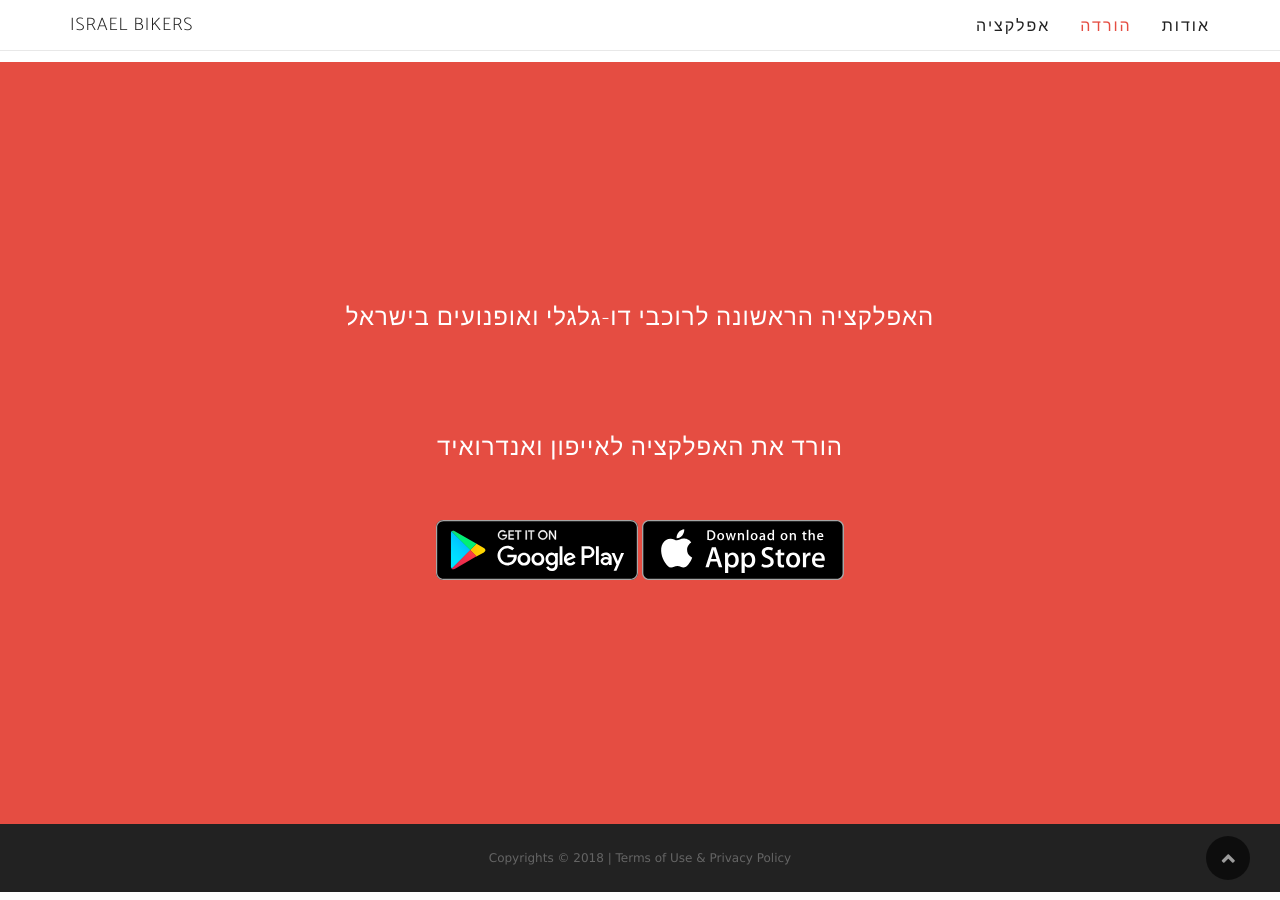
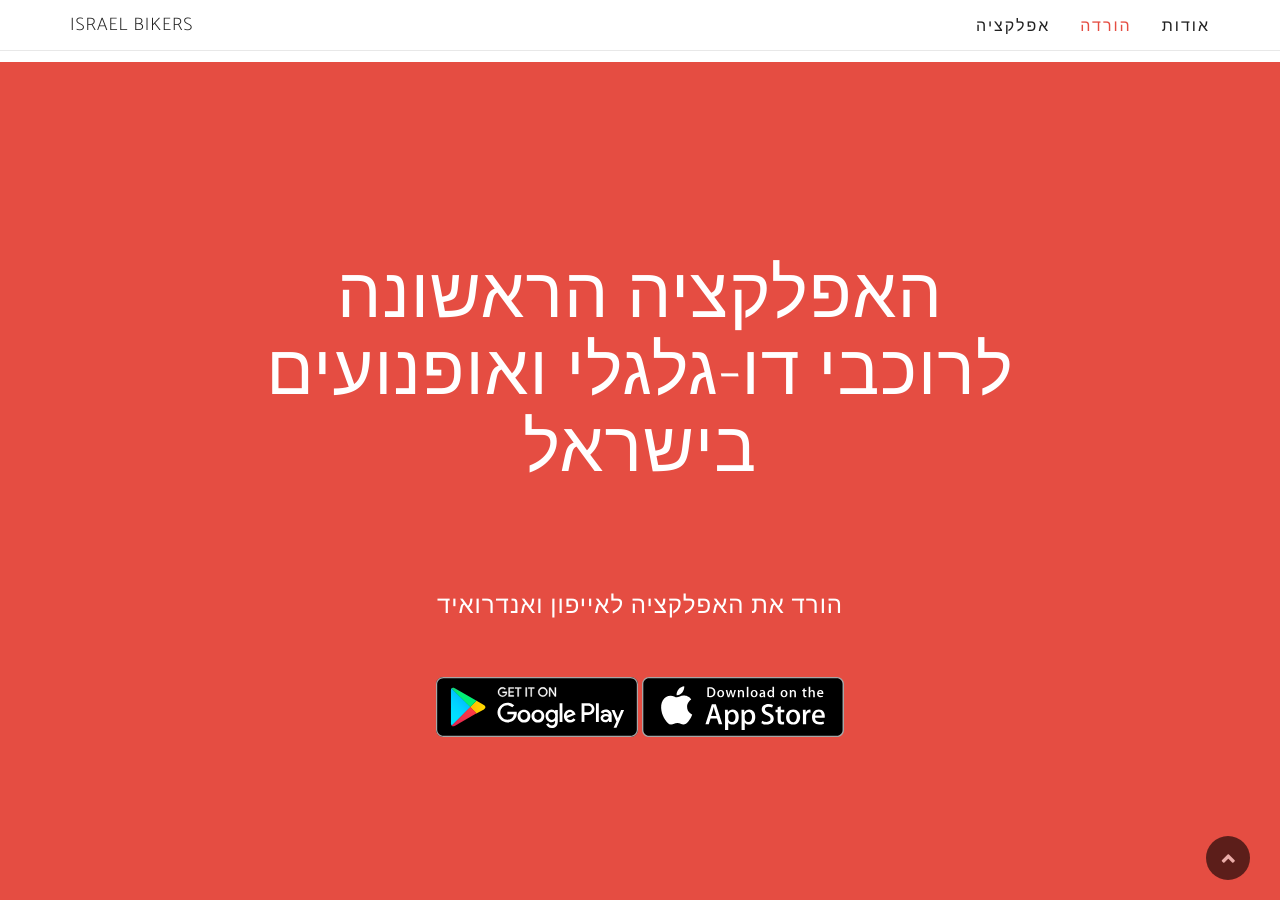
Before and after one commit to shaharl/www.israel-bikers.com, a Jekyll site: the page built from index.md, in a window 1280 px wide and 900 px high, scrolled down 1796 px. Built offline with Jekyll 4.4.1, drawn with Linux system fonts in a browser that asks for light colours; nearby versions of some CDN libraries; some web fonts are replaced.

Commit message:
download cta text

```diff
--- a/_includes/call-to-action.html
+++ b/_includes/call-to-action.html
@@ -3,8 +3,7 @@
         <div class="row">
             <div class="col-md-8 col-md-offset-2">
                 <p>&nbsp;</p>
-                <p>&nbsp;</p>
-                <h3 class="section-heading">האפלקציה הראשונה לרוכבי דו-גלגלי ואופנועים בישראל</h3>
+                <h2 class="section-heading">האפלקציה הראשונה לרוכבי דו-גלגלי ואופנועים בישראל</h2>
                 <p>&nbsp;</p>
                 <p>&nbsp;</p>
                 <h3 class="section-heading">הורד את האפלקציה לאייפון ואנדרואיד</h3>
@@ -13,7 +12,6 @@
                     <a class="badge-link" target="blank" href="https://play.google.com/store/apps/details?id=com.israelbikers.news"><img src="{{ site.url }}/img/google-play-badge.svg" alt=""></a>
                     <a class="badge-link" target="blank" href="https://itunes.apple.com/il/app/israel-bikers/id1358581554?mt=8"><img src="{{ site.url }}/img/app-store-badge.svg" alt=""></a>
                 </div>
-                <p>&nbsp;</p>
                 <p>&nbsp;</p>
             </div>
         </div>
```
